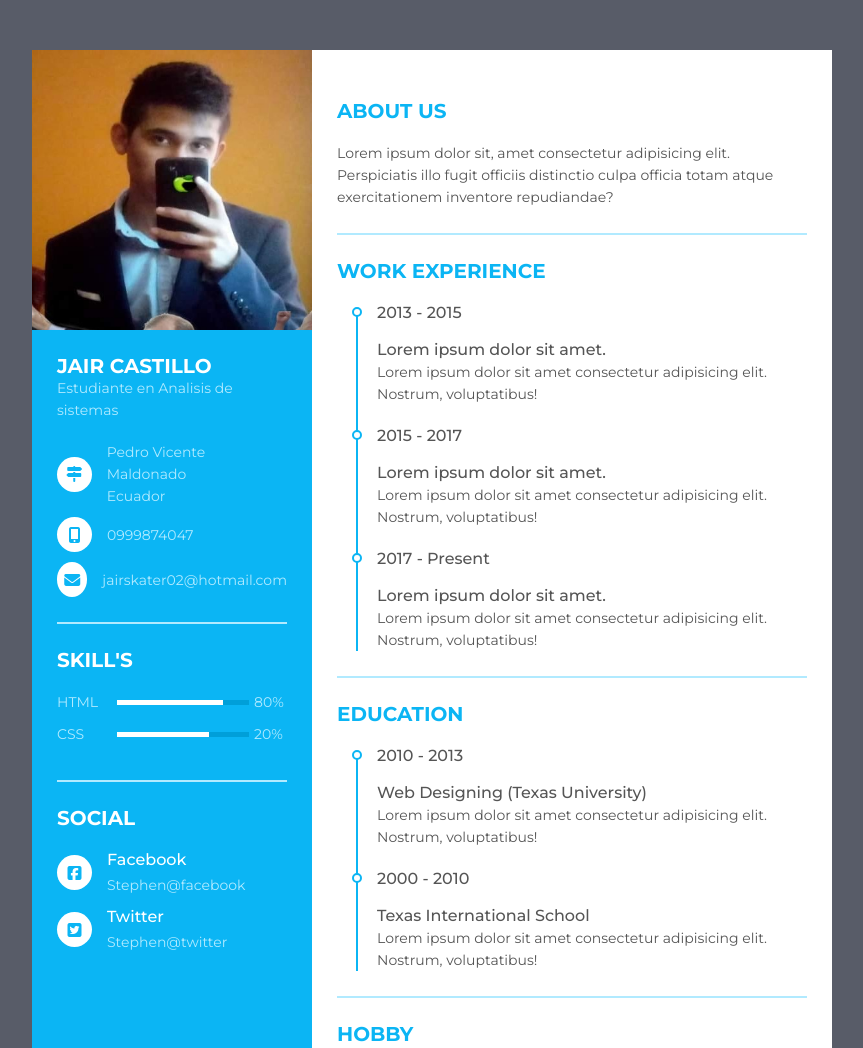
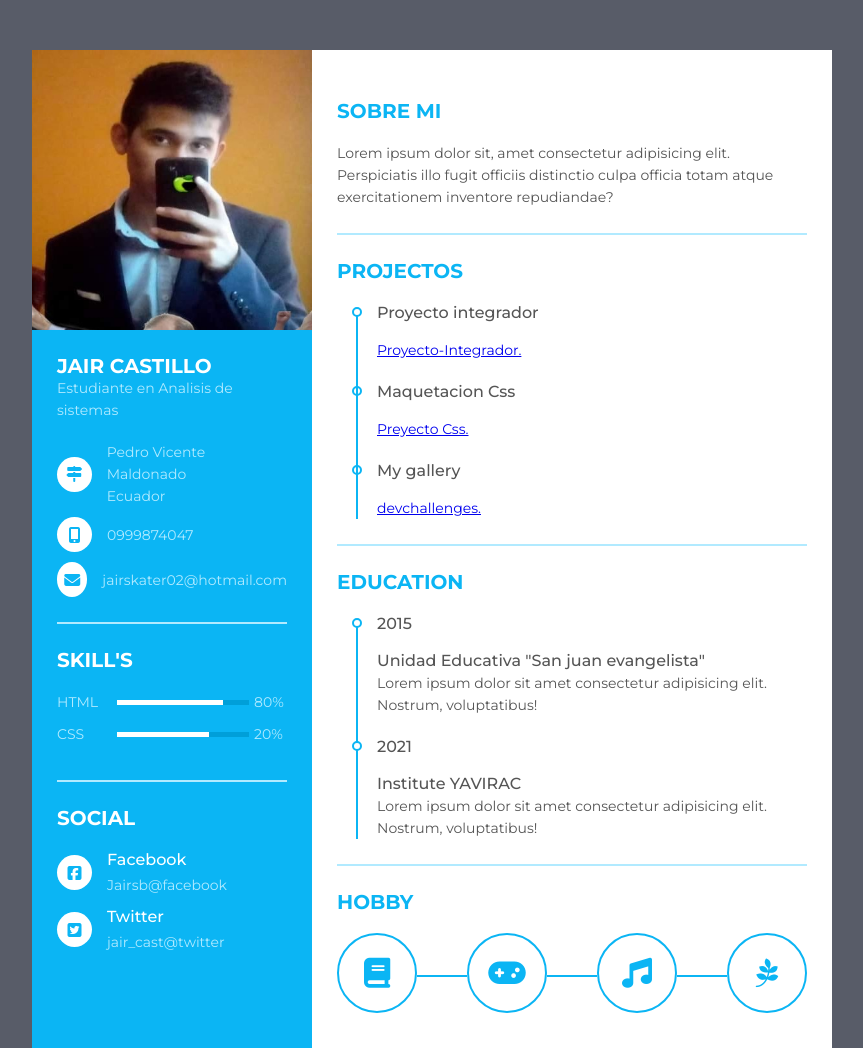
Before and after one commit to JaiirC/Curriculum, a plain HTML site: page index.html in a window 1280 px wide. Shown: the top 1048 px of the page, without its empty margins (208-1071 px from the left). Drawn offline with Linux system fonts and the light colour scheme.

Commit message:
tengo que hacer un nuevo cv

```diff
--- a/index.html
+++ b/index.html
@@ -82,7 +82,7 @@
                   </div>
                   <div class="data">
                     <p class="semi-bold">Facebook</p>
-                    <p>Stephen@facebook</p>
+                    <p>Jairsb@facebook</p>
                   </div>
                 </li>
                 <li>
@@ -91,7 +91,7 @@
                   </div>
                   <div class="data">
                     <p class="semi-bold">Twitter</p>
-                    <p>Stephen@twitter</p>
+                    <p>jair_cast@twitter</p>
                   </div>
                 </li>
               </ul>
@@ -101,35 +101,32 @@
        <div class="resume_right">
          <div class="resume_item resume_about">
              <div class="title">
-                <p class="bold">About us</p>
+                <p class="bold">Sobre mi</p>
               </div>
              <p>Lorem ipsum dolor sit, amet consectetur adipisicing elit. Perspiciatis illo fugit officiis distinctio culpa officia totam atque exercitationem inventore repudiandae?</p>
          </div>
          <div class="resume_item resume_work">
              <div class="title">
-                <p class="bold">Work Experience</p>
+                <p class="bold">Projectos</p>
               </div>
              <ul>
                  <li>
-                     <div class="date">2013 - 2015</div>
+                     <div class="date">Proyecto integrador</div>
                      <div class="info">
-                          <p class="semi-bold">Lorem ipsum dolor sit amet.</p>
-                       <p>Lorem ipsum dolor sit amet consectetur adipisicing elit. Nostrum, voluptatibus!</p>
+                         <a href="https://github.com/JaiirC/Proyecto-Integrador">Proyecto-Integrador.</a>
                      </div>
                  </li>
                  <li>
-                   <div class="date">2015 - 2017</div>
-                   <div class="info">
-                          <p class="semi-bold">Lorem ipsum dolor sit amet.</p>
-                       <p>Lorem ipsum dolor sit amet consectetur adipisicing elit. Nostrum, voluptatibus!</p>
-                     </div>
+                    <div class="date">Maquetacion Css</div>
+                    <div class="info">
+                        <a href="https://github.com/JaiirC/ProyectoCss">Preyecto Css.</a>
+                    </div>
                  </li>
                  <li>
-                   <div class="date">2017 - Present</div>
-                   <div class="info">
-                          <p class="semi-bold">Lorem ipsum dolor sit amet.</p>
-                       <p>Lorem ipsum dolor sit amet consectetur adipisicing elit. Nostrum, voluptatibus!</p>
-                     </div>
+                    <div class="date">My gallery</div>
+                    <div class="info">
+                        <a href="https://github.com/JaiirC/My_gallery">devchallenges.</a>
+                    </div>
                  </li>
              </ul>
          </div>
@@ -139,16 +136,16 @@
               </div>
            <ul>
                  <li>
-                     <div class="date">2010 - 2013</div>
+                     <div class="date"> 2015</div>
                      <div class="info">
-                          <p class="semi-bold">Web Designing (Texas University)</p>
+                          <p class="semi-bold">Unidad Educativa "San juan evangelista"</p>
                        <p>Lorem ipsum dolor sit amet consectetur adipisicing elit. Nostrum, voluptatibus!</p>
                      </div>
                  </li>
                  <li>
-                   <div class="date">2000 - 2010</div>
+                   <div class="date">2021</div>
                    <div class="info">
-                          <p class="semi-bold">Texas International School</p>
+                          <p class="semi-bold">Institute YAVIRAC</p>
                        <p>Lorem ipsum dolor sit amet consectetur adipisicing elit. Nostrum, voluptatibus!</p>
                      </div>
                  </li>
```
